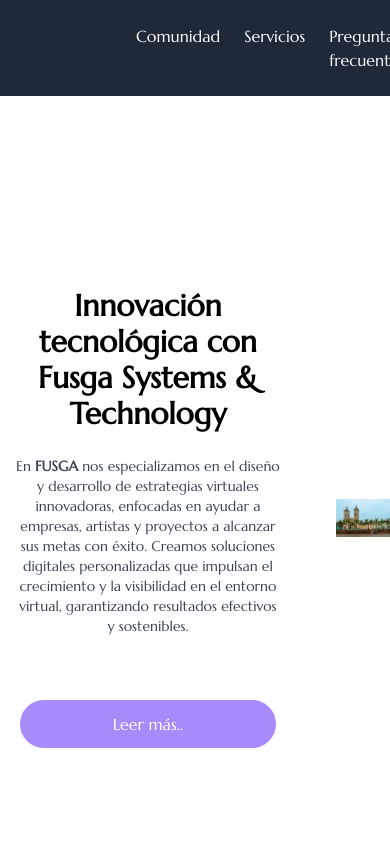
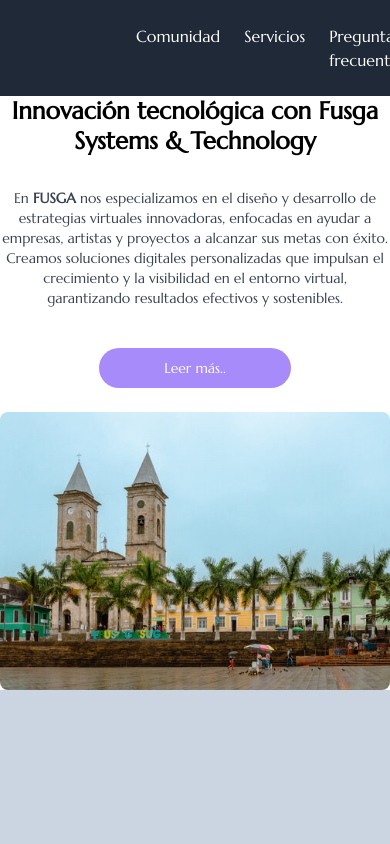
Before and after one commit to dagarciagil/Fusga, a React (Vite) app: page / in a window 390 px wide. Shown: the top 844 px of the page. Built offline with nearby package versions, Linux system fonts and the light colour scheme.

Commit message:
Diseño responsive arreglado

```diff
--- a/src/components/layout/navbar.tsx
+++ b/src/components/layout/navbar.tsx
@@ -6,7 +6,7 @@
     <nav className="flex items-center gap-24 bg-gray-800 text-white p-4 ">
       <div className="hover:text-blue-400 flex justify-center items-center rounded-full h-16 w-16 bg-amber-50 ml-6">
         <Link to="/">
-          <img className="rounded-full" src={logo_Fusga} alt="FUSGA" />
+          <img className="rounded-full w-full h-full" src={logo_Fusga} alt="FUSGA" />
         </Link>
       </div>
       <ul className="flex gap-6">
--- a/src/pages/Home/components/Hero.tsx
+++ b/src/pages/Home/components/Hero.tsx
@@ -2,16 +2,18 @@
 
 export const Hero = () => {
   return (
-    <main className="flex justify-center items-center min-h-screen">
-      <section className="flex lg:flex-row justify-around items-center w-full gap-10 lg:gap-24">
-        <article className="flex flex-col  justify-center items-center lg:items-start h-96 lg:w-2/5 text-center lg:text-left">
-          <header className="mb-6">
-            <h1 className="text-3xl md:text-4xl lg:text-5xl font-bold">
+    <main className="flex justify-center items-center md:py-12">
+      <section className="flex flex-col lg:flex-row justify-around items-center w-full md:gap-8 ">
+        {/* Contenido textual */}
+        <article className="flex flex-col justify-center items-center lg:items-start lg:w-5/12 text-center lg:text-left">
+          <header className="mb-8">
+            <h1 className="text-2xl sm:text-3xl md:text-4xl font-bold leading-tight">
               Innovación tecnológica con Fusga Systems & Technology
             </h1>
           </header>
-          <div className="mb-8 px-4 sm:px-0">
-            <p className="text-sm md:text-base lg:text-lg text-gray-700">
+
+          <div className="mb-6 w-full">
+            <p className="text-sm md:text-base text-gray-700">
               En <strong>FUSGA</strong> nos especializamos en el diseño y
               desarrollo de estrategias virtuales innovadoras, enfocadas en
               ayudar a empresas, artistas y proyectos a alcanzar sus metas con
@@ -20,19 +22,23 @@
               resultados efectivos y sostenibles.
             </p>
           </div>
-          <footer className="mt-8">
-            <button className="hover:bg-red-500 bg-violet-400 text-white rounded-full h-12 w-64 transition-all duration-300">
+
+          <footer className="mt-4">
+            <button className="hover:bg-red-500 bg-violet-400 text-white rounded-full h-10 md:h-12 w-48 md:w-64 text-sm md:text-base transition-all duration-300">
               Leer más..
             </button>
           </footer>
         </article>
 
-        <aside className="flex justify-center items-center w-full lg:w-[40rem] lg:h-[42rem]">
-          <img
-            className="object-cover w-full h-full"
-            src={iglesia}
-            alt="Empresa FUSGA"
-          />
+        {/* Imagen */}
+        <aside className="lg:w-4/12 mt-6 lg:mt-0">
+          <div className="sm:h-80 md:h-96 lg:h-[500px] xl:h-[40rem] overflow-hidden rounded-lg">
+            <img
+              className="object-cover w-full h-full"
+              src={iglesia}
+              alt="Empresa FUSGA"
+            />
+          </div>
         </aside>
       </section>
     </main>
```
